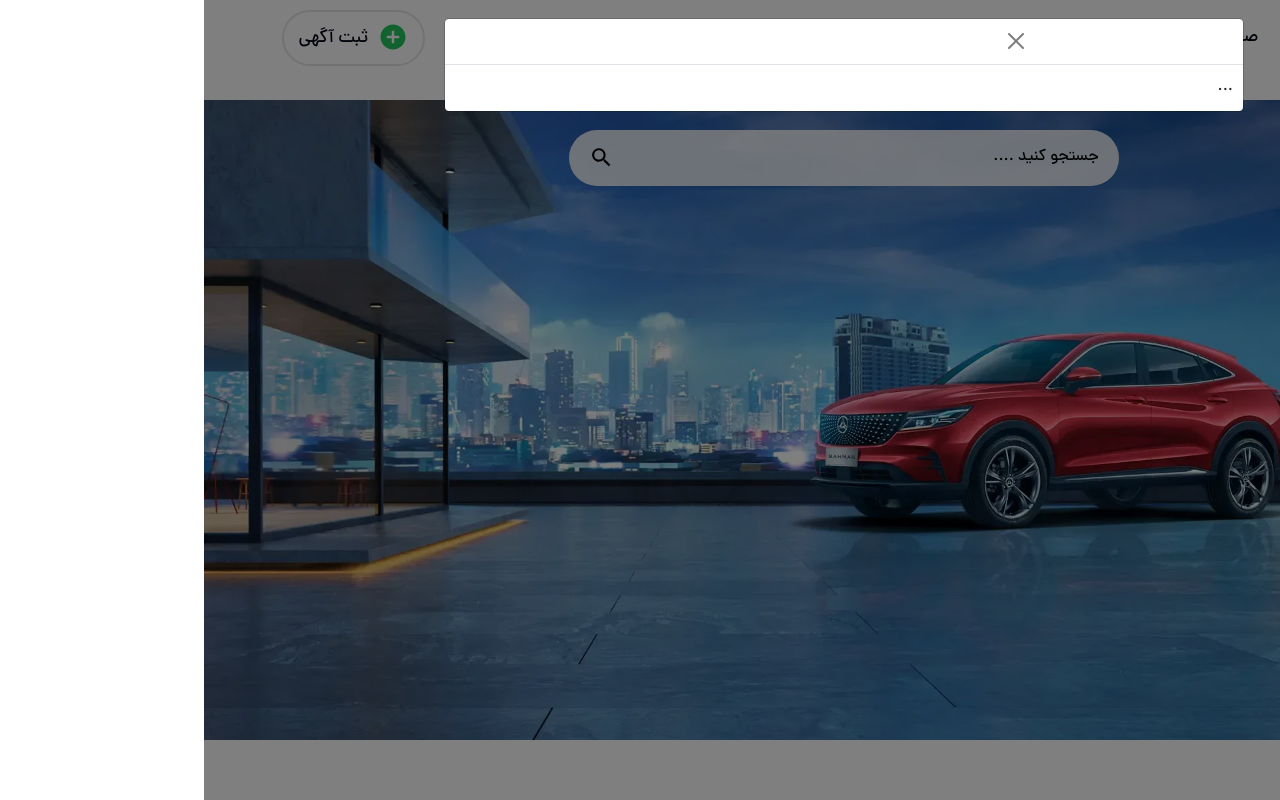
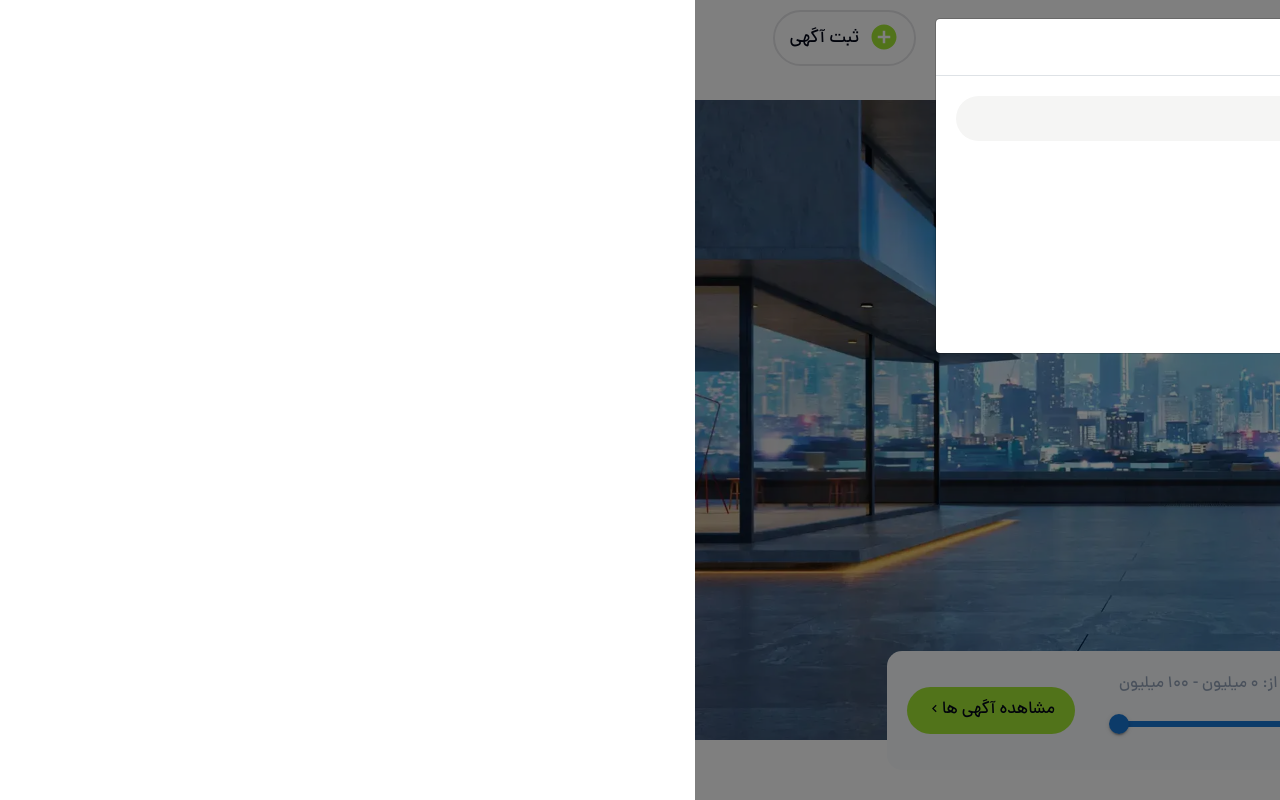
Before and after one commit to parsa-vesali/Car, a React (Create React App) app: page / in a window 1280 px wide. Both pictures are taken after a click on the button "جستجو کنید ....". Built offline with nearby package versions, Linux system fonts and the light colour scheme.

Commit message:
Filter box and search box created

```diff
--- a/src/App.css
+++ b/src/App.css
@@ -1,66 +1,7 @@
-/* ============ FONT ============== */
-@font-face {
-    font-family: 'Dana';
-    src: url('../public/font/Dana/woff2/DanaFaNum-Medium.woff2');
-}
-/* ============= VARIABLES ============== */
-:root {
-    --primary-color : #22c55e;
-    --primary-dark-color : #14532d;
-    --dark-color : #020617;
-    --white-color : #f8fafc;
-    --gray-color : #e2e8f0;
-    --text-color : #94a3b8;
-    --box-shadow-m :rgba(0, 0, 0, 0.1) 0px 10px 15px -3px, rgba(0, 0, 0, 0.05) 0px 4px 6px -2px;
-    --box-shadow-l :  rgba(149, 157, 165, 0.2) 0px 8px 24px;
-}
-
-
-
-/* ============= RESET CSS ============== */
-html, body, div, span, applet, object, iframe,
-h1, h2, h3, h4, h5, h6, p, blockquote, pre,
-a, abbr, acronym, address, big, cite, code,
-del, dfn, em, img, ins, kbd, q, s, samp,
-small, strike, strong, sub, sup, tt, var,
-b, u, i, center,
-dl, dt, dd, ol, ul, li,
-fieldset, form, label, legend,
-table, caption, tbody, tfoot, thead, tr, th, td,
-article, aside, canvas, details, embed,
-figure, figcaption, footer, header, hgroup,
-menu, nav, output, ruby, section, summary,
-time, mark, audio, video {
-    margin: 0;
-    padding: 0;
-    border: 0;
-    font-size: 100%;
-    font: inherit;
-    vertical-align: baseline;
-}
-/* HTML5 display-role reset for older browsers */
-article, aside, details, figcaption, figure,
-footer, header, hgroup, menu, nav, section {
-    display: block;
-}
-body {
-    line-height: 1;
-}
-ol, ul {
-    list-style: none;
-}
-blockquote, q {
-    quotes: none;
-}
-blockquote:before, blockquote:after,
-q:before, q:after {
-    content: '';
-    content: none;
-}
-table {
-    border-collapse: collapse;
-    border-spacing: 0;
-}
+@import url('./Styles/Font.css');
+@import url('./Styles/Variable.css');
+@import url('./Styles/Reset.css');
+@import url('./Styles/Responsive.css');
 
 html {
     box-sizing: border-box;
@@ -83,73 +24,21 @@ body {
     font-size: 1.6rem;
 }
 
-/* ============= HELPER ============== */
+/* ============= Components ============== */
+
+.app__btn {
+    color: var(--dark-color);
+    background-color: var(--primary-color);
+    padding: 1rem 2rem;
+    font-size: 1.7rem;
+    transition: all 200ms ease;
+    border-radius: 4rem;
+}
+.app__btn:hover {
+    background-color: var(--primary-dark-color);
+}
 
 .link {
     text-decoration: none;
     color: var(--dark-color);
 }
-
-
-
-/* ============= RESPONSIVE ============== */
-
-@media screen and (max-width:256px) {
-    .nav {
-        display: none;
-    }
-    .nav-mobile {
-        display: flex;
-    }
-    .swiper-container {
-        height: 50vh;
-    }
-}
-
-@media screen and (min-width:256px) and (max-width:768px) {
-    .nav {
-        display: none;
-    }
-    .nav-mobile {
-        display: flex;
-    }
-    .nav__add-post {
-        padding: .5rem 1rem;
-        font-size: 1.4rem;
-    }
-    .nav__add-post-icon {
-        font-size: 2rem !important;
-        margin-left: .5rem;
-    }
-    .nav__logo-img {
-        display: none;
-    }
-    .swiper-container {
-        height: 50vh;
-    }
-}
-@media screen and (min-width:768px) and (max-width:992px) {
-    .container {
-        max-width: 1100px;
-    }
-    .nav__right {
-        column-gap: 1rem;
-    }
-    .nav__menu-item {
-        margin: 0 .5rem;
-        font-size: 1.6rem;
-    }
-    .nav__add-post{
-        padding: 0.5rem .5rem;
-        font-size: 1.4rem;
-    }
-}
-@media screen and (max-width:1200px) {
-    .container {
-        max-width: 1100px;
-    }
-    .nav__menu-item {
-        margin: 0 .5rem;
-        font-size: 1.5rem;
-    }
-}
--- /dev/null
+++ b/src/Components/FilterBox/Filterbox.css
@@ -0,0 +1,63 @@
+.filterBox {
+    width: 100%;
+    position: absolute;
+    bottom: -3rem;
+    z-index: 1;
+    display: flex;
+    align-items: center;
+    justify-content: center;
+}
+.filterBox__container {
+    width: 70%;
+    display: flex;
+    align-items: center;
+    justify-content: space-between;
+    background-color: var(--white-color);
+    padding: 2rem ;
+    border-radius: 1.5rem;
+}
+.filterBox__right{
+
+}
+.filterBox__brand{
+    display: flex;
+    align-items: center;
+    justify-content: space-between;
+    background-color: var(--white-color);
+    width: 25rem;
+}
+.filterBox__brand-right{
+    display: flex;
+    flex-direction: column;
+    align-items: start;
+}
+.filterBox__brand-title {
+    font-weight: bold;
+    font-size: 1.8rem;
+}
+.filterBox__brand-subtitle{
+    color: var(--text-color);
+}
+.filterBox__brand-left{}
+.filterBox__brand-icon{}
+.filterBox__center{}
+.filterBox__ragne{}
+.filterBox__rang-input {
+    width: 35rem;
+    direction: rtl;
+}
+
+.filterBox__range-top{
+    display: flex;
+    align-items: center;
+    justify-content: space-between;
+    padding-bottom: 1rem;
+}
+.filterBox__range-title{
+    font-weight: bold;
+    font-size: 1.8rem;
+}
+.filterBox__range-text{
+    color: var(--text-color);
+}
+.filterBox__left{}
--- /dev/null
+++ b/src/Components/FilterBox/Filterbox.jsx
@@ -0,0 +1,62 @@
+import React from "react";
+import ArrowDropDownIcon from "@mui/icons-material/ArrowDropDown";
+import ChevronLeftIcon from '@mui/icons-material/ChevronLeft';
+import Slider from "@mui/material/Slider";
+import { Link } from "react-router-dom";
+import './Filterbox.css'
+function valuetext(value) {
+    return `${value * 100} میلیون`;
+  }
+
+
+export default function Filterbox() {
+  const [value, setValue] = React.useState([0, 100]);
+  const handleChange = (event, newValue) => {
+    setValue(newValue);
+  };
+
+  return (
+    <div className="filterBox">
+    <div className="filterBox__container">
+      <div className="filterBox__right">
+        <button className="filterBox__brand">
+          <div className="filterBox__brand-right">
+            <h2 className="filterBox__brand-title">برند ها</h2>
+            <p className="filterBox__brand-subtitle">مشاهده تمام برند ها</p>
+          </div>
+          <div className="filterBox__brand-left">
+            <div className="filterBox__brand-icon">
+              <ArrowDropDownIcon />
+            </div>
+          </div>
+        </button>
+      </div>
+      <div className="filterBox__center">
+        <div className="filterBox__ragne">
+          <div className="filterBox__range-top">
+            <h2 className="filterBox__range-title">قیمت</h2>
+            <p className="filterBox__range-text">از: {value[0]} میلیون - {value[1]} میلیون</p>
+          </div>
+         <div className="filterBox__rang-input">
+         <Slider
+            getAriaLabel={() => "Temperature range"}
+            value={value}
+            onChange={handleChange}
+            valueLabelDisplay="auto"
+            getAriaValueText={valuetext}
+          />
+         </div>
+        </div>
+      </div>
+      <div className="filterBox__left">
+        <Link to={'/'} className="link">
+          <button className="app__btn">
+            مشاهده آگهی ها
+            <ChevronLeftIcon />
+          </button>
+        </Link>
+      </div>
+    </div>
+    </div>
+  );
+}
--- a/src/Components/Header/Heder.jsx
+++ b/src/Components/Header/Heder.jsx
@@ -1,6 +1,7 @@
 import React from 'react'
 import HeaderSlider from '../sliders/HeaderSlider/HeaderSlider';
 import SearchBar from '../SearchBar/SearchBar';
+import Filterbox from '../FilterBox/Filterbox';
 import "./Header.css";
 
 
@@ -9,6 +10,7 @@ export default function Heder() {
   <header className='header'>
       <HeaderSlider />
       <SearchBar />
+      <Filterbox />
   </header>
   );
 }
--- a/src/Components/SearchBar/SearchBar.css
+++ b/src/Components/SearchBar/SearchBar.css
@@ -1,4 +1,4 @@
-.search-box{
+.search-box {
     z-index: 1;
     position: absolute;
     top: 3rem;
@@ -7,6 +7,7 @@
     align-items: center;
     justify-content: center;
 }
+
 .search-box__btn {
     display: flex;
     align-items: center;
@@ -16,6 +17,7 @@
     border-radius: 5rem;
     background-color: #ffffffd4;
 }
+
 .search-box__btn-icon {
     font-size: 2.5rem !important;
 }
@@ -25,9 +27,30 @@
     width: 50rem;
     font-size: 2rem;
 }
-.modal__header{
-    display: flex;
-    align-items: center;
-    justify-content: center;
-    width: 100%;
+
+.modal__header {
+    padding: 2rem;
 }
+
+.modal__search {}
+
+.modal__body {
+    height:auto;
+    padding: 2rem;
+}
+.modal__search-box {
+
+}
+
+.modal__input {
+    padding: 1rem 2rem;
+    background-color: #f5f5f4;
+    border-radius: 4rem;
+    width:100%;
+}
+.modal__list{
+    padding: 2rem;
+}
+.modal__item{
+    margin: 1rem 0;
+}
--- a/src/Components/SearchBar/SearchBar.jsx
+++ b/src/Components/SearchBar/SearchBar.jsx
@@ -4,6 +4,7 @@ import Box from '@mui/material/Box';
 import TextField from '@mui/material/TextField';
 import "./SearchBar.css";
 import SearchIcon from "@mui/icons-material/Search";
+import { Link } from "react-router-dom";
 
 export default function SearchBar() {
   const [lgShow, setLgShow] = useState(false);
@@ -14,16 +15,35 @@ export default function SearchBar() {
           جستجو کنید .... <SearchIcon className="search-box__btn-icon" />
         </button>
       </div>
+
       <Modal
         size="lg"
         show={lgShow}
         onHide={() => setLgShow(false)}
         aria-labelledby="example-modal-sizes-title-lg"
+        className="modal__search"
       >
         <Modal.Header closeButton className="modal__header" >
-           <input type="text" />
         </Modal.Header>
-        <Modal.Body>...</Modal.Body>
+        <Modal.Body className="modal__body">
+          <div className="modal__search-box">
+          <input type="text"  className="modal__input" placeholder="جستجو کنید"/>
+          </div>
+          <ul className="modal__list">
+            <li className="modal__item">
+              <Link to={'/'} className="link" >پژو</Link>
+            </li>
+            <li className="modal__item">
+              <Link to={'/'} className="link" >207 </Link>
+            </li>
+            <li className="modal__item">
+              <Link to={'/'} className="link" >405</Link>
+            </li>
+            <li className="modal__item">
+              <Link to={'/'} className="link" >206</Link>
+            </li>
+          </ul>
+        </Modal.Body>
       </Modal>
     </>
   );
--- /dev/null
+++ b/src/Styles/Font.css
@@ -0,0 +1,5 @@
+/* ============ FONT ============== */
+@font-face {
+    font-family: 'Dana';
+    src: url('../../public/font/Dana/woff2/DanaFaNum-Medium.woff2');
+}
--- /dev/null
+++ b/src/Styles/Reset.css
@@ -0,0 +1,45 @@
+
+/* ============= RESET CSS ============== */
+html, body, div, span, applet, object, iframe,
+h1, h2, h3, h4, h5, h6, p, blockquote, pre,
+a, abbr, acronym, address, big, cite, code,
+del, dfn, em, img, ins, kbd, q, s, samp,
+small, strike, strong, sub, sup, tt, var,
+b, u, i, center,
+dl, dt, dd, ol, ul, li,
+fieldset, form, label, legend,
+table, caption, tbody, tfoot, thead, tr, th, td,
+article, aside, canvas, details, embed,
+figure, figcaption, footer, header, hgroup,
+menu, nav, output, ruby, section, summary,
+time, mark, audio, video {
+    margin: 0;
+    padding: 0;
+    border: 0;
+    font-size: 100%;
+    font: inherit;
+    vertical-align: baseline;
+}
+/* HTML5 display-role reset for older browsers */
+article, aside, details, figcaption, figure,
+footer, header, hgroup, menu, nav, section {
+    display: block;
+}
+body {
+    line-height: 1;
+}
+ol, ul {
+    list-style: none;
+}
+blockquote, q {
+    quotes: none;
+}
+blockquote:before, blockquote:after,
+q:before, q:after {
+    content: '';
+    content: none;
+}
+table {
+    border-collapse: collapse;
+    border-spacing: 0;
+}
--- /dev/null
+++ b/src/Styles/Variable.css
@@ -0,0 +1,12 @@
+
+/* ============= VARIABLES ============== */
+:root {
+    --primary-color : #a3e635;
+    --primary-dark-color : #65a30d;
+    --dark-color : #020617;
+    --white-color : #f8fafc;
+    --gray-color : #e2e8f0;
+    --text-color : #94a3b8;
+    --box-shadow-m :rgba(0, 0, 0, 0.1) 0px 10px 15px -3px, rgba(0, 0, 0, 0.05) 0px 4px 6px -2px;
+    --box-shadow-l :  rgba(149, 157, 165, 0.2) 0px 8px 24px;
+}
```
Also changed, not shown: src/Styles/Responsive.css (added, +68 -0 lines), public/style/font.css (deleted).
